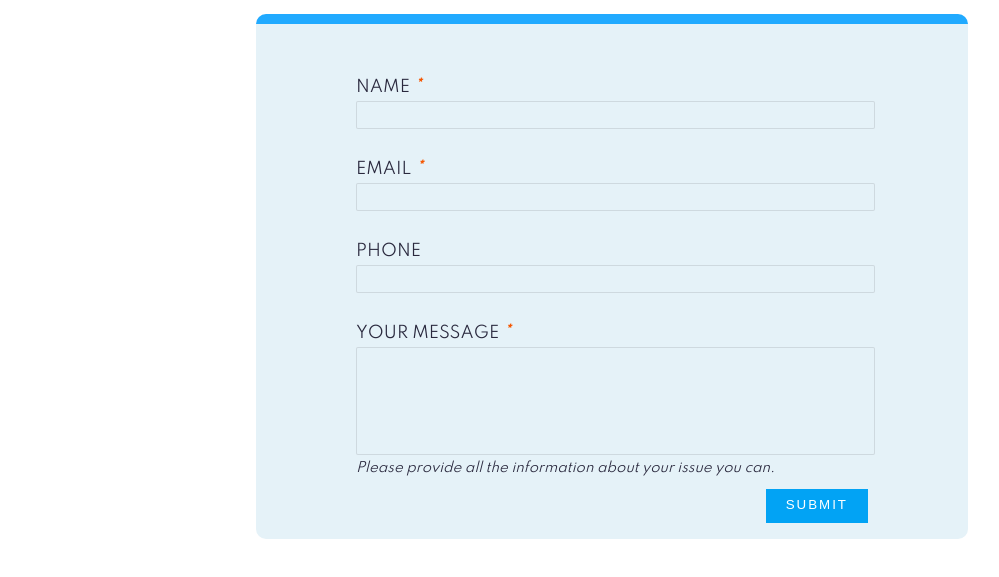
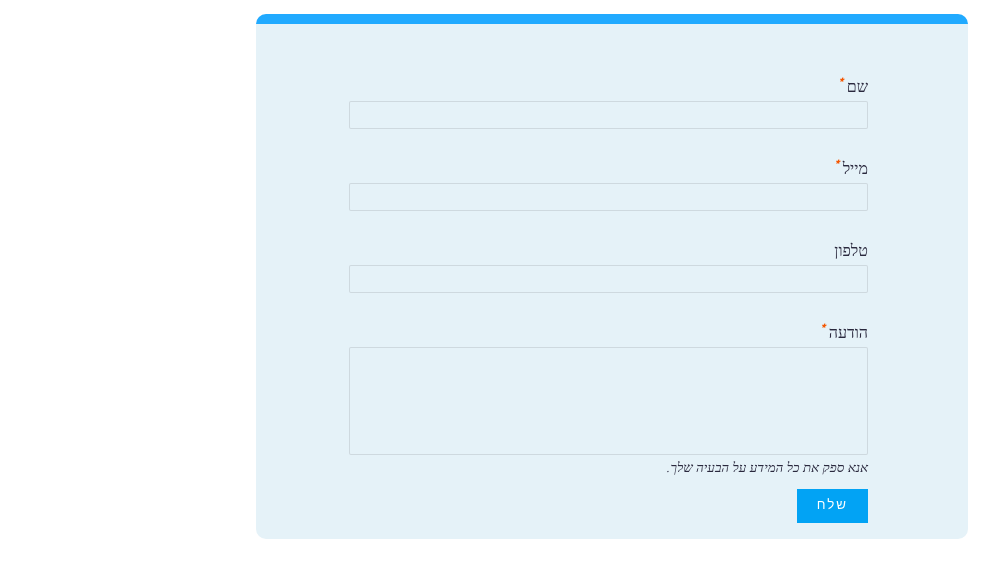
Before and after one commit to BenTurg/Beaches-Seaker_basedGISproject, a website: page export_html/qgis2web_2023_05_11-15_30_42_882962/contact.html in a window 1280 px wide. Shown: the part 61-638 px from the top of the page, without its empty margins (188-1187 px from the left). Drawn offline with Linux system fonts and the light colour scheme.

Commit message:
translate contact us page

```diff
--- a/export_html/qgis2web_2023_05_11-15_30_42_882962/contact.html
+++ b/export_html/qgis2web_2023_05_11-15_30_42_882962/contact.html
@@ -50,20 +50,20 @@
     </div>
 <!-- @@@@@@@@@@ NavBar  @@@@@@@@@@ -->
 
-    <div class="contact-us">
+    <div class="contact-us" style="direction: rtl;">
         <form action="#">
-          <label for="customerName">NAME <em>&#x2a;</em></label>
+          <label for="customerName">שם <em>&#x2a;</em></label>
           <input id="customerName" name="customerName" required="" type="text" />
-          <label for="customerEmail">EMAIL <em>&#x2a;</em></label>
+          <label for="customerEmail">מייל <em>&#x2a;</em></label>
           <input id="customerEmail" name="customerEmail" required="" type="email" />
-          <label for="customerPhone">PHONE</label>
+          <label for="customerPhone">טלפון</label>
           <input id="customerPhone" name="customerPhone" pattern="[0-9]{3}-[0-9]{3}-[0-9]{4}" type="tel" />
-          <label for="customerNote">YOUR MESSAGE <em>&#x2a;</em></label>
+          <label for="customerNote">הודעה <em>&#x2a;</em></label>
           <textarea id="customerNote" name="customerNote" required="" rows="4"></textarea>
           <h3>
-            Please provide all the information about your issue you can.
+            אנא ספק את כל המידע על הבעיה שלך.
           </h3>
-          <button id="customerOrder">SUBMIT</button>
+          <button id="customerOrder">שלח</button>
         </form>
       </div>
 
```
